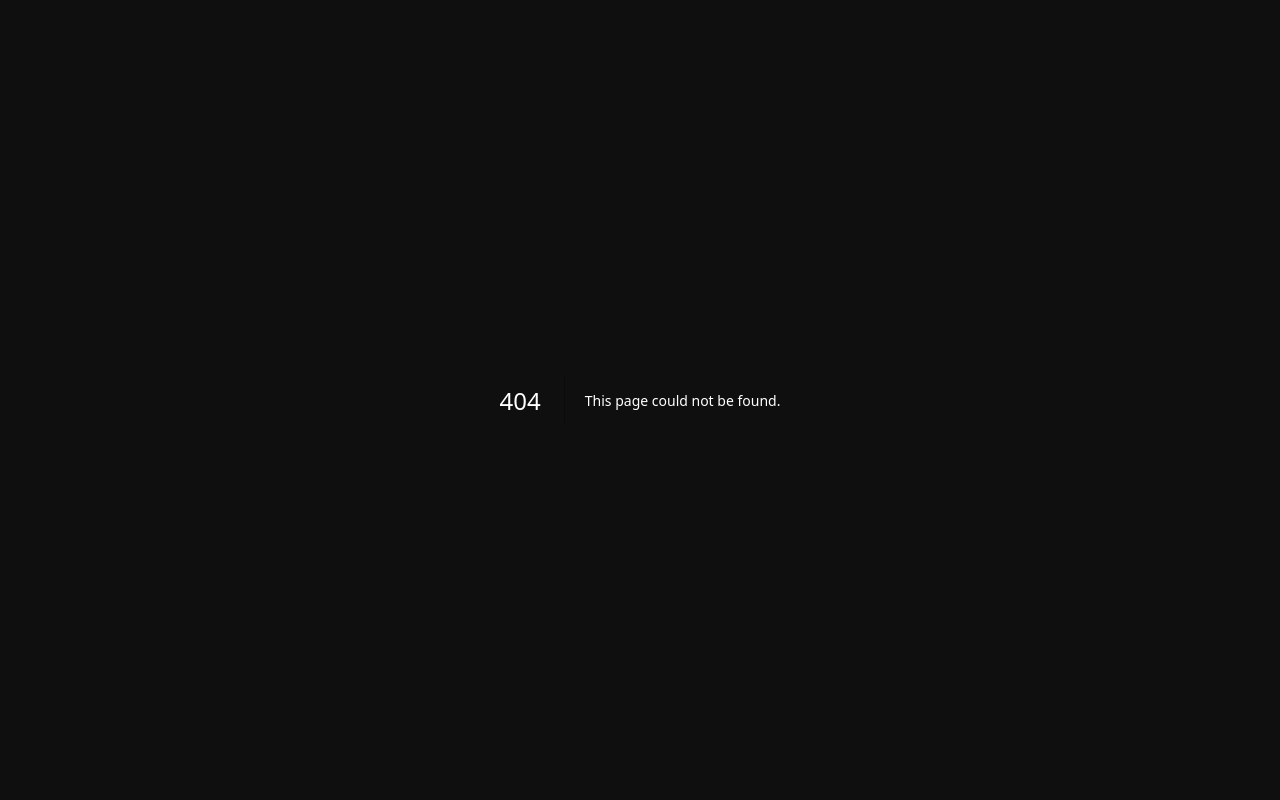
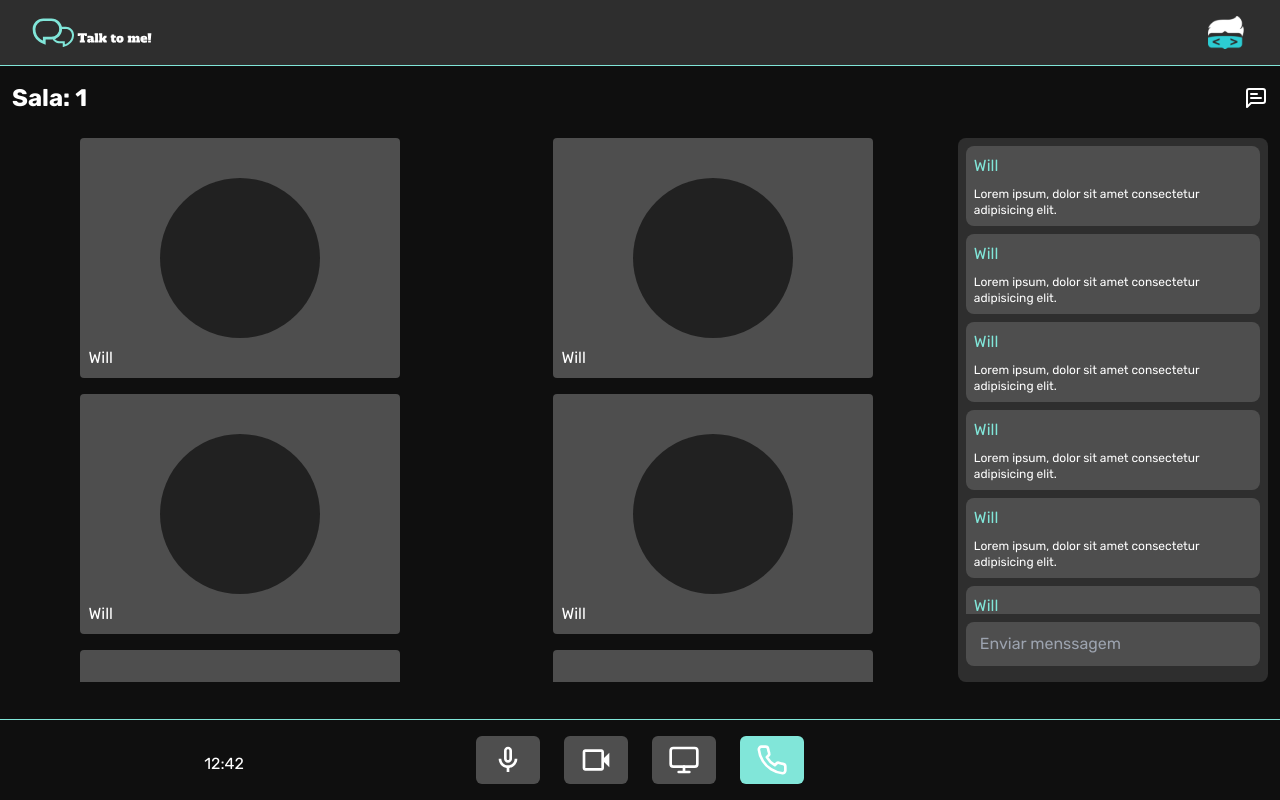
Before and after one commit to renovatt/talk-to-me-front-end, a Next.js app: page /room/1 in a window 1280 px wide. Before the commit this address had no page. Built offline with nearby package versions, Linux system fonts and the light colour scheme.

Commit message:
feat: room page

```diff
--- /dev/null
+++ b/src/app/room/[id]/page.tsx
@@ -0,0 +1,23 @@
+import { Message } from "@/Icons";
+import { Chat } from "@/components/Chat";
+import Footer from "@/components/Footer";
+import GridCam from "@/components/GridCam";
+import Header from "@/components/Header";
+
+export default function Room({ params: { id } }: { params: { id: string } }) {
+  return (
+    <section className="h-screen">
+      <Header />
+      <section className="w-full my-4 flex justify-between px-3 items-center">
+        <h1 className="font-bold text-base md:text-2xl">Sala: {id}</h1>
+        <Message className="h-6 w-6 cursor-pointer" />
+      </section>
+
+      <section className="w-full flex md:h-[70%] p-2 px-3 gap-4 justify-between items-start ">
+        <GridCam />
+        <Chat />
+      </section>
+      <Footer />
+    </section>
+  )
+}
--- /dev/null
+++ b/src/components/Chat.tsx
@@ -0,0 +1,36 @@
+import ChatCam from './ChatCam'
+
+export const Chat = () => {
+  return (
+    <aside className='h-full bg-1000 p-2 w-3/12 hidden justify-between flex-col md:flex rounded-lg'>
+      <section className='h-full max-h-[90%] overflow-y-auto justify-center items-start scrollbar-hide'>
+        <ChatCam />
+        <ChatCam />
+        <ChatCam />
+        <ChatCam />
+        <ChatCam />
+        <ChatCam />
+        <ChatCam />
+        <ChatCam />
+        <ChatCam />
+        <ChatCam />
+        <ChatCam />
+        <ChatCam />
+        <ChatCam />
+        <ChatCam />
+        <ChatCam />
+        <ChatCam />
+        <ChatCam />
+        <ChatCam />
+      </section>
+
+      <form className='my-2'>
+        <div>
+          <input className="px-3 py-2 rounded-lg bg-950 border-2 w-full outline-none border-transparent" type="text" name='' id='' placeholder='Enviar menssagem' />
+        </div>
+      </form>
+    </aside>
+  )
+}
+
+'aes-256-cbc'
--- /dev/null
+++ b/src/components/ChatCam.tsx
@@ -0,0 +1,8 @@
+export default function ChatCam() {
+  return (
+    <article className='flex flex-col w-full bg-950 p-2 space-y-2 mb-2 rounded-lg'>
+      <h4 className='text-700'>Will</h4>
+      <span className='text-xs'>Lorem ipsum, dolor sit amet consectetur adipisicing elit.</span>
+    </article>
+  )
+}
--- /dev/null
+++ b/src/components/Container.tsx
@@ -0,0 +1,7 @@
+import { ReactNode } from "react";
+
+export default function Container({ children }: { children: ReactNode }) {
+  return (
+    <div className="px-4 max-w-7xl mx-auto">{children}</div>
+  )
+}
--- /dev/null
+++ b/src/components/GridCam.tsx
@@ -0,0 +1,39 @@
+import VideoCam from './VideoCam'
+
+export default function GridCam() {
+  return (
+    <article className="flex flex-wrap mb-32 md:mb-0 w-full md:w-3/4 items-center justify-around md:gap-4 gap-2 overflow-y-auto scrollbar-hide h-full">
+      <VideoCam />
+      <VideoCam />
+      <VideoCam />
+      <VideoCam />
+      <VideoCam />
+      <VideoCam />
+      <VideoCam />
+      <VideoCam />
+      <VideoCam />
+      <VideoCam />
+      <VideoCam />
+      <VideoCam />
+      <VideoCam />
+      <VideoCam />
+      <VideoCam />
+      <VideoCam />
+      <VideoCam />
+      <VideoCam />
+      <VideoCam />
+      <VideoCam />
+      <VideoCam />
+      <VideoCam />
+      <VideoCam />
+      <VideoCam />
+      <VideoCam />
+      <VideoCam />
+      <VideoCam />
+      <VideoCam />
+      <VideoCam />
+      <VideoCam />
+      <VideoCam />
+    </article>
+  )
+}
--- /dev/null
+++ b/src/components/VideoCam.tsx
@@ -0,0 +1,8 @@
+export default function VideoCam() {
+  return (
+    <section className="rounded relative bg-950 w-full max-w-80 md:w-80 h-40 md:h-60 flex items-center justify-center">
+      <div className="bg-800 rounded-full md:h-40 md:w-40 w-32 h-32 opacity-70"></div>
+      <span className="absolute bottom-2 left-2">Will</span>
+    </section>
+  )
+}
```
